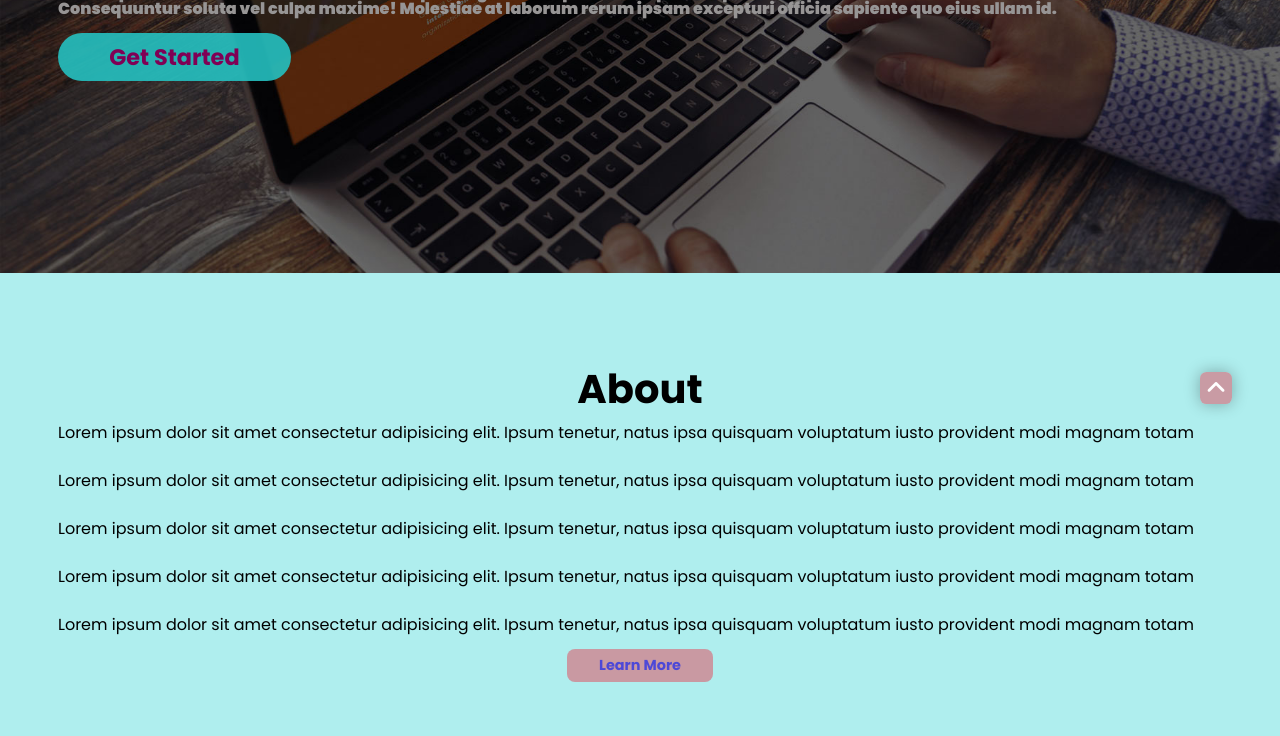
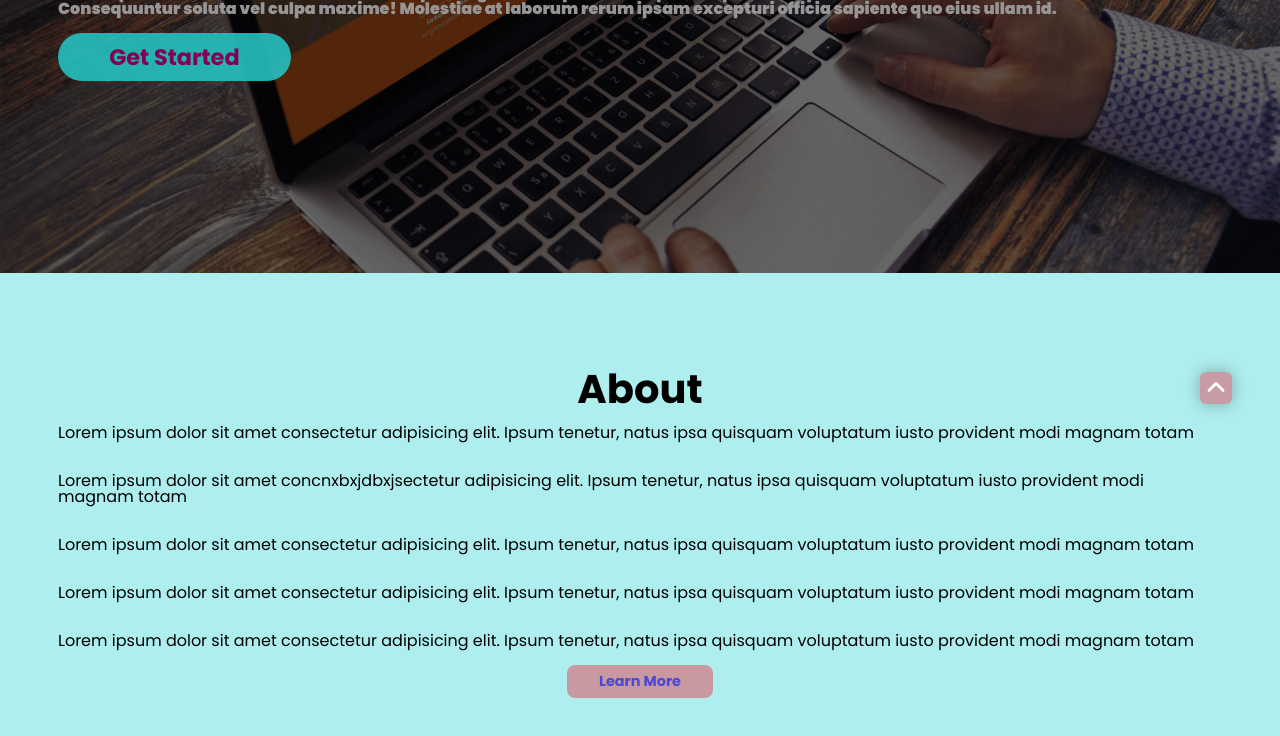
Before and after one commit to sarangsk01/Final-Checkpoint-HTML-CSS, a plain HTML site: page index.html in a window 1280 px wide. Shown: the part 348-1084 px from the top of the page. Drawn offline with Linux system fonts and the light colour scheme.

Commit message:
Update index.html

```diff
--- a/index.html
+++ b/index.html
@@ -49,7 +49,7 @@
                 <h2 class="text-center">About</h2>
                 <ul>
                     <li>Lorem ipsum dolor sit amet consectetur adipisicing elit. Ipsum tenetur, natus ipsa quisquam voluptatum iusto provident modi magnam totam </li>
-                    <li>Lorem ipsum dolor sit amet consectetur adipisicing elit. Ipsum tenetur, natus ipsa quisquam voluptatum iusto provident modi magnam totam </li>
+                    <li>Lorem ipsum dolor sit amet concnxbxjdbxjsectetur adipisicing elit. Ipsum tenetur, natus ipsa quisquam voluptatum iusto provident modi magnam totam </li>
                     <li>Lorem ipsum dolor sit amet consectetur adipisicing elit. Ipsum tenetur, natus ipsa quisquam voluptatum iusto provident modi magnam totam </li>
                     <li>Lorem ipsum dolor sit amet consectetur adipisicing elit. Ipsum tenetur, natus ipsa quisquam voluptatum iusto provident modi magnam totam </li>
                     <li>Lorem ipsum dolor sit amet consectetur adipisicing elit. Ipsum tenetur, natus ipsa quisquam voluptatum iusto provident modi magnam totam </li>
```
